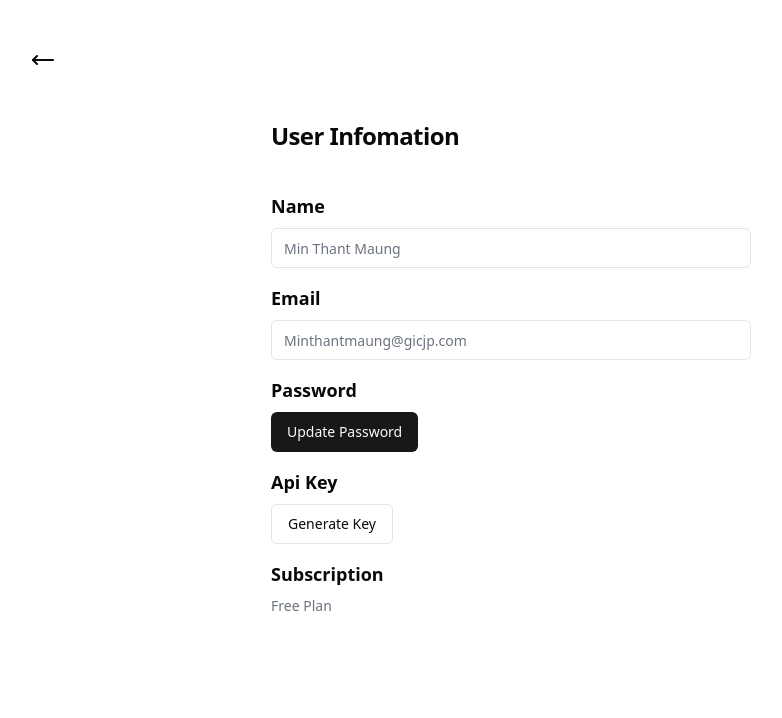
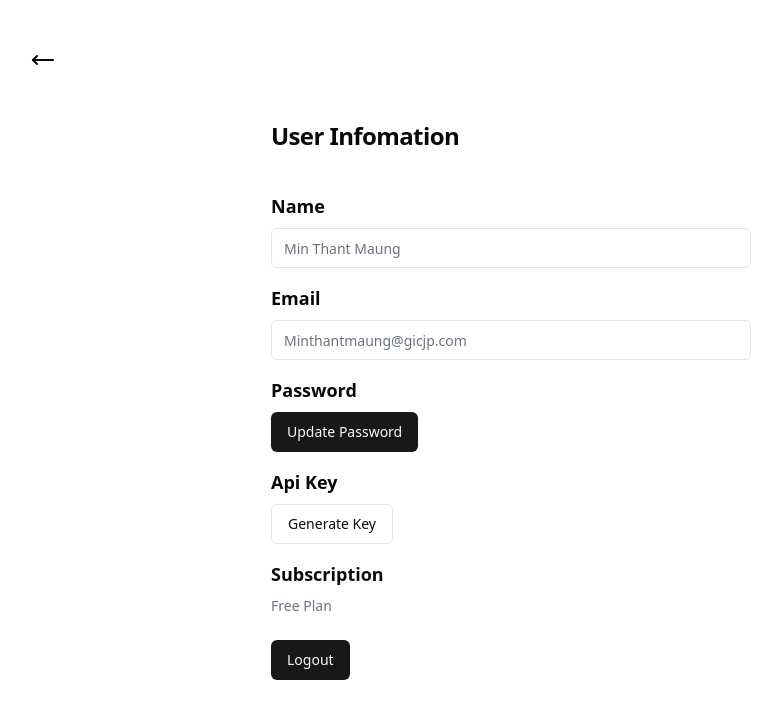
Before and after one commit to nainglinthant111/Postal-Code-Myanmar-org, a Next.js app: page /profile in a window 1280 px wide. Shown: the top 718 px of the page, without its empty margins (129-911 px from the left). Built offline with nearby package versions, Linux system fonts and the light colour scheme.

Commit message:
fix:add funs

```diff
--- a/src/app/profile/page.tsx
+++ b/src/app/profile/page.tsx
@@ -39,6 +39,9 @@ const page = () => {
     setApiKey(false)
   }
 
+  const logout = () => {
+    router.push('/home-page')
+  }
   useEffect(() => {
     router.prefetch("/home-page");
     router.prefetch('/auth/update-password')
@@ -114,6 +117,9 @@ const page = () => {
           <div className="text-lg font-bold">Subscription</div>
           <div className="mt-2 text-sm text-gray-500">Free Plan</div>
         </div>
+        <div className="pt-6" onClick={logout}>
+          <Button>Logout</Button>
+        </div>
       </div>
     </div>
   );
```
